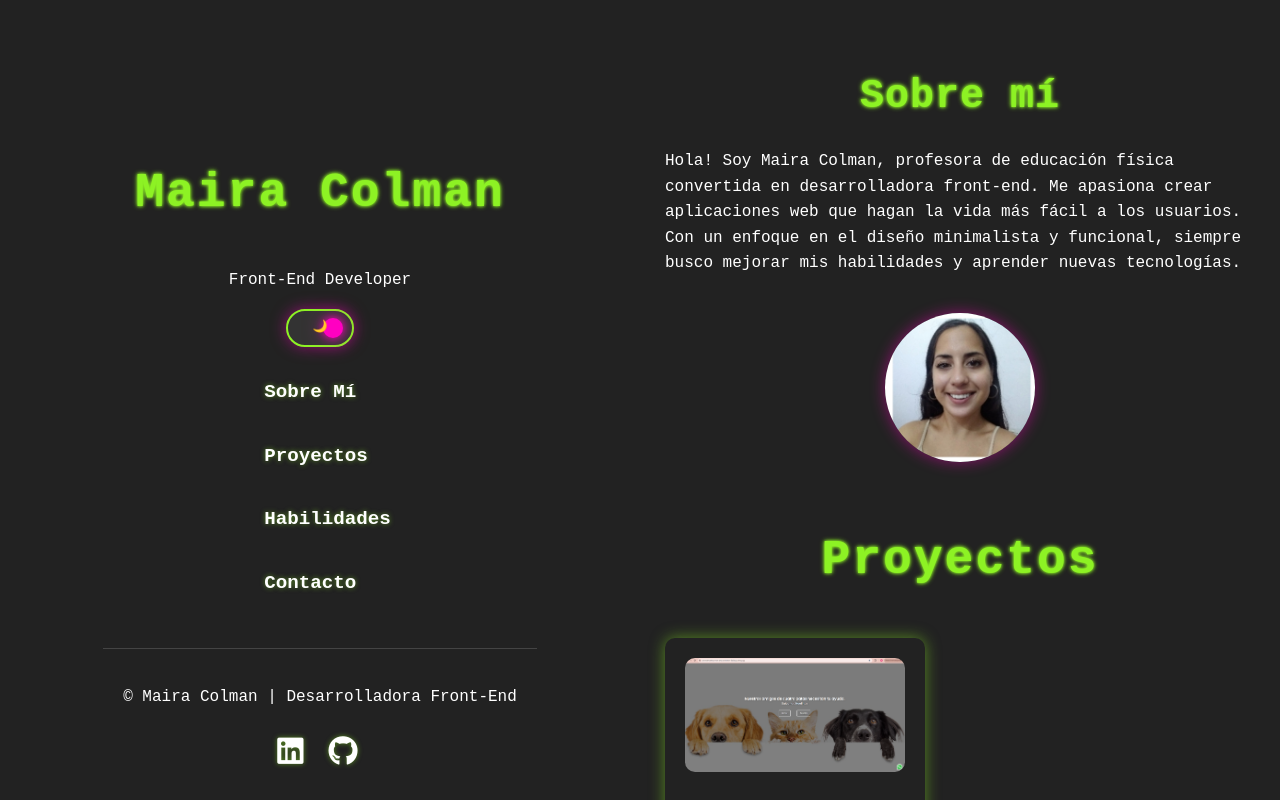
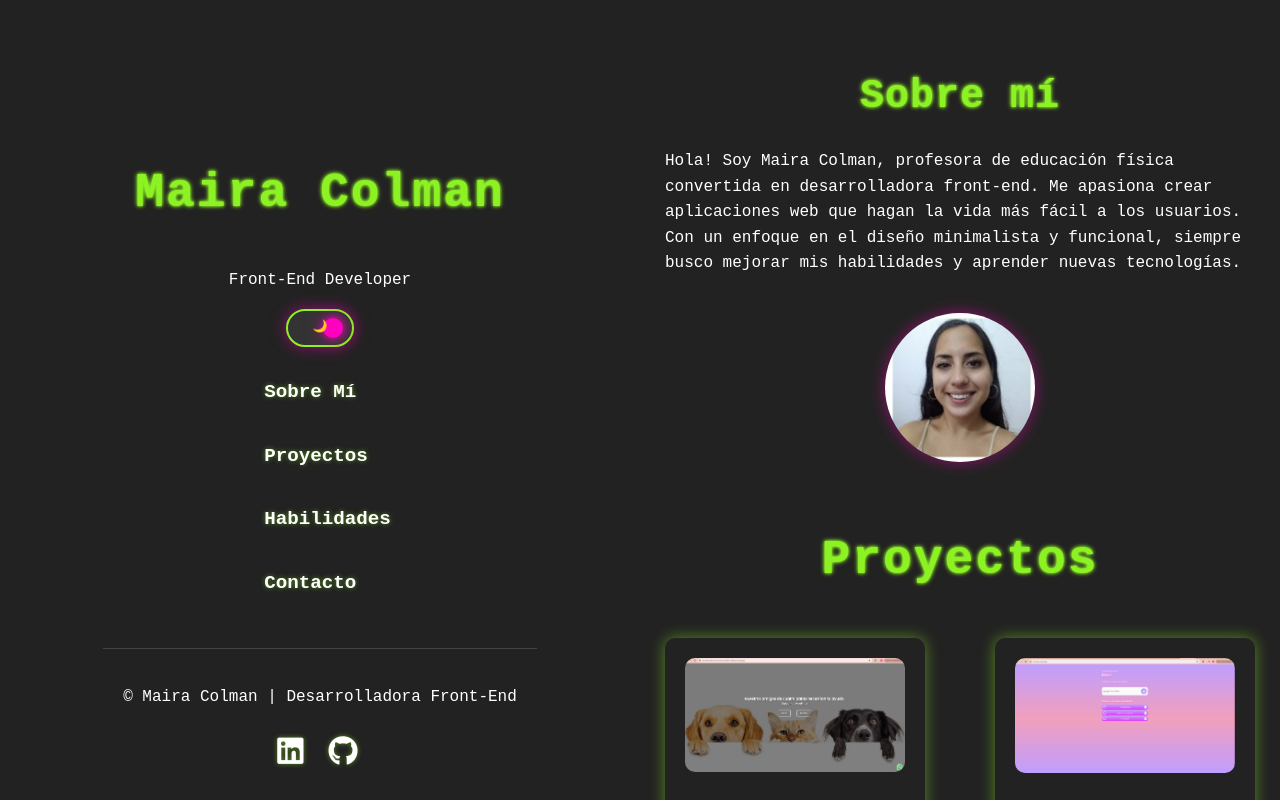
Before and after one commit to Mairacol/my-portfolio, a React (Create React App) app: page / in a window 1280 px wide. Built offline with nearby package versions, Linux system fonts and the light colour scheme.

Commit message:
nuevo proyecto integrado

```diff
--- a/src/components/Projects/Projects.js
+++ b/src/components/Projects/Projects.js
@@ -1,15 +1,23 @@
 import React from 'react';
-import projectImage from '../../assets/Screenshot_3.png'; // Ajusta la ruta según la estructura de tu proyecto
+import projectImage from '../../assets/Screenshot_3.png';
+import projectImage2 from '../../assets/Screenshot_5.png';
 
 function Projects({ darkMode }) {
   const projects = [
     {
-      name: 'Proyecto Salvando Huellitas',
+      name: 'Salvando Huellitas',
       description: 'Aplicación full-stack para adopción de mascotas. 🐶',
       imageUrl: projectImage,
       repoUrl: 'https://github.com/beta-cancri/SalvandoHuellitas-Front-end',
       liveUrl: 'https://salvandohuellitas-front-end-production-5e5d.up.railway.app/',
     },
+    {
+        name: 'Lista de tareas',
+        description: 'Aplicación de lista de tareas',
+        imageUrl: projectImage2,
+        repoUrl: 'https://github.com/Mairacol/proyectofinal',
+        liveUrl: 'https://notas.up.railway.app/',
+      },
   ];
 
   return (
```
Also changed, not shown: src/assets/Screenshot_5.png (added).
